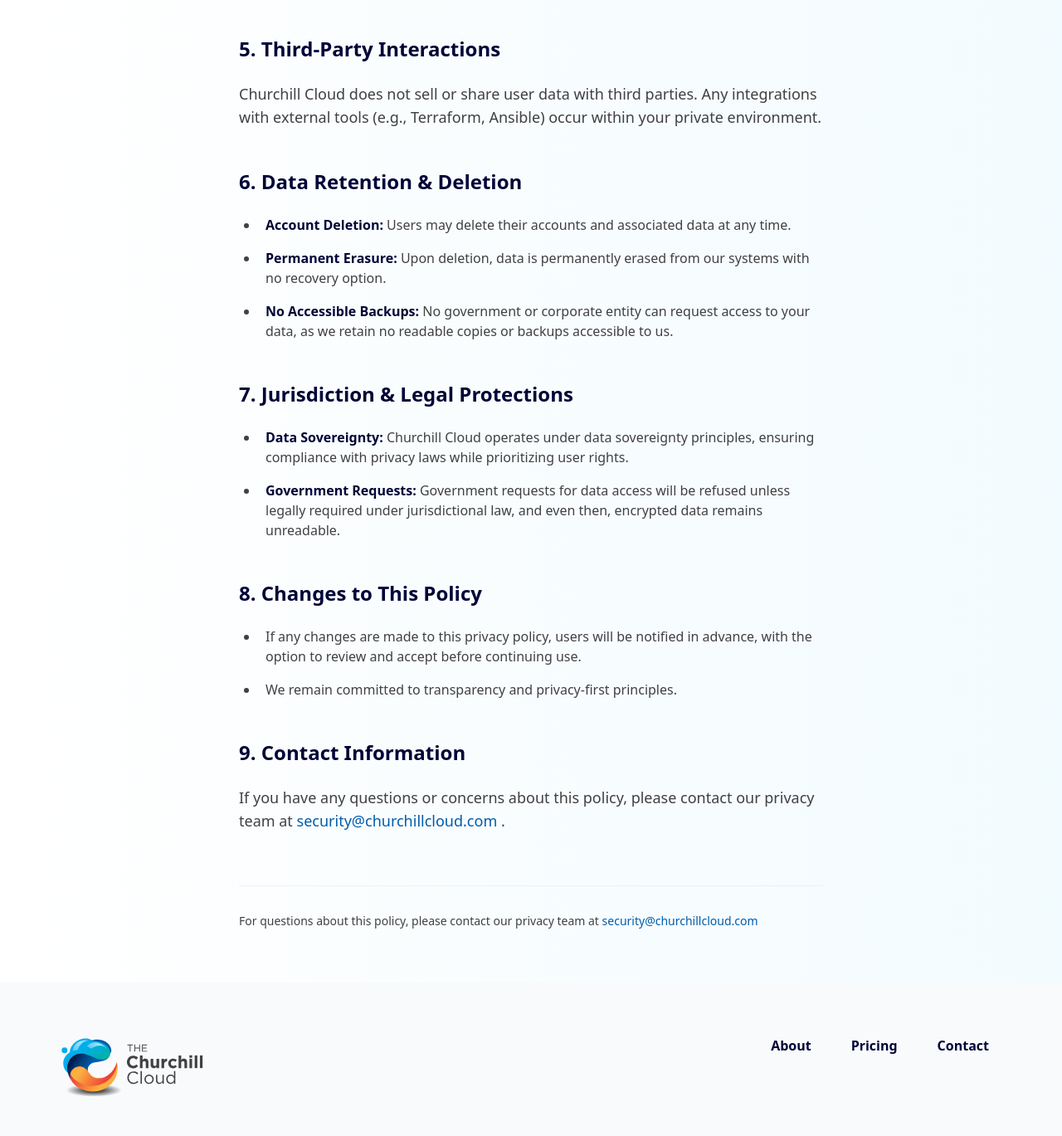
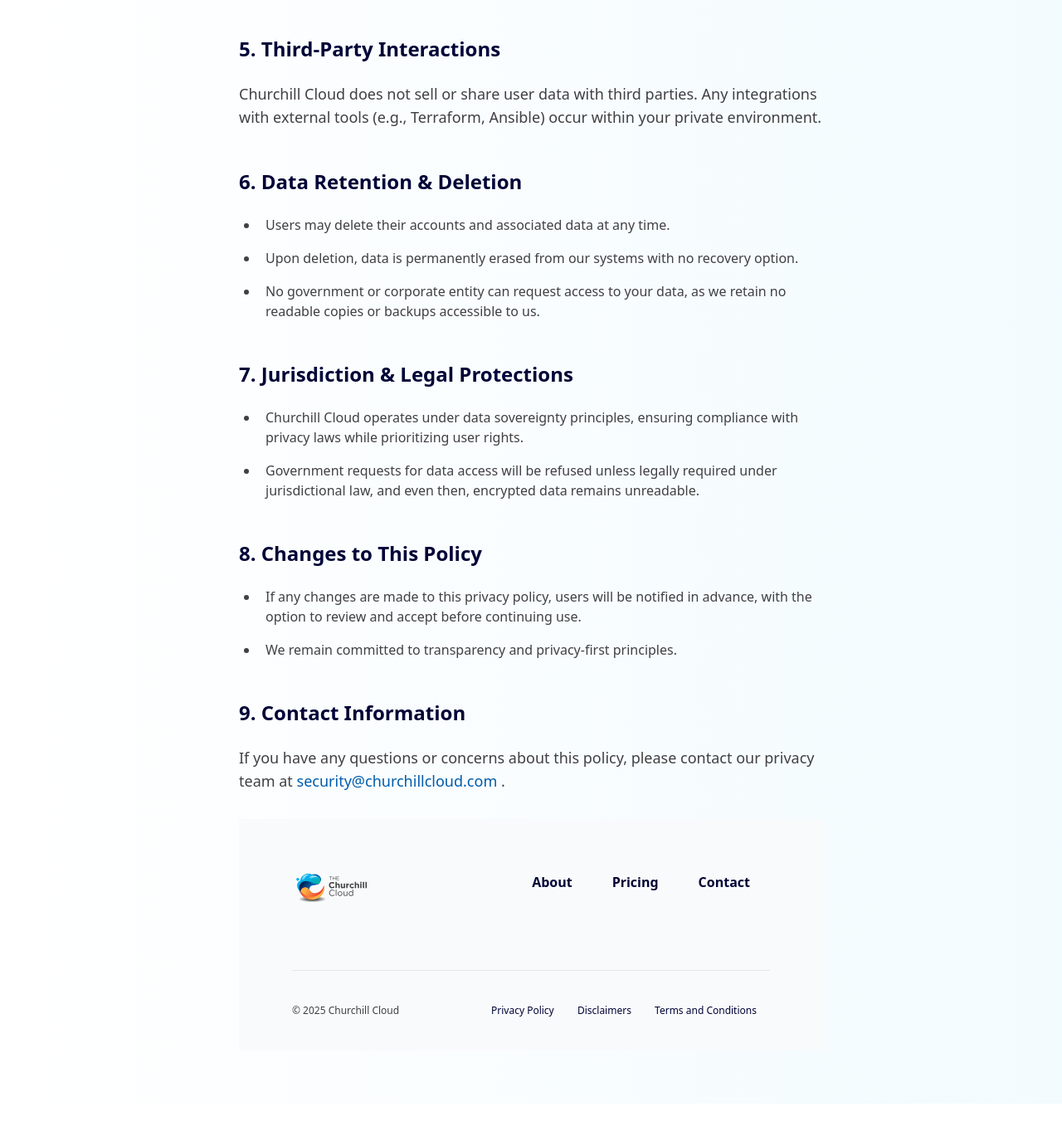
Before and after one commit to annarider/churchill-cloud-front, a Jekyll site: the page built from _pages/privacy.html, in a window 1280 px wide and 1400 px high, scrolled down 1895 px. Shown: the top 1369 px of the window at 83% size. Built offline with Jekyll 4.4.1, drawn with Linux system fonts in a browser that asks for light colours; after the commit the page ends 3225 px from its top, so only the background shows below that.

Commit message:
Update: Remove Claude-generated text

```diff
--- a/_pages/privacy.html
+++ b/_pages/privacy.html
@@ -169,7 +169,7 @@
           </li>
         </ul>
       </section>
-      <!-- Template for standard sections -->
+
       <section class="mb-12">
         <h2 class="mb-6 text-2xl font-bold text-primary-dark">3. Encryption & Security Measures</h2>
         <ul class="mb-8 space-y-4 text-neutral" style="list-style-type: disc; padding-left: 1.5rem;">
@@ -188,7 +188,6 @@
         </ul>
       </section>
 
-      <!-- Example of a section with paragraph + list -->
       <section class="mb-12">
         <h2 class="mb-6 text-2xl font-bold text-primary-dark">4. No Tracking, No Profiling</h2>
         <p class="mb-6 text-lg text-neutral">
@@ -203,7 +202,6 @@
         </ul>
       </section>
 
-      <!-- Example of a section with just paragraph -->
       <section class="mb-12">
         <h2 class="mb-6 text-2xl font-bold text-primary-dark">5. Third-Party Interactions</h2>
         <p class="mb-8 text-lg text-neutral">
@@ -216,16 +214,9 @@
       <section class="mb-12">
         <h2 class="mb-6 text-2xl font-bold text-primary-dark">6. Data Retention & Deletion</h2>
         <ul class="mb-8 space-y-4 text-neutral" style="list-style-type: disc; padding-left: 1.5rem;">
+          <li class="pl-2">Users may delete their accounts and associated data at any time.</li>
+          <li class="pl-2">Upon deletion, data is permanently erased from our systems with no recovery option.</li>
           <li class="pl-2">
-            <span class="font-semibold text-primary-dark">Account Deletion:</span>
-            Users may delete their accounts and associated data at any time.
-          </li>
-          <li class="pl-2">
-            <span class="font-semibold text-primary-dark">Permanent Erasure:</span>
-            Upon deletion, data is permanently erased from our systems with no recovery option.
-          </li>
-          <li class="pl-2">
-            <span class="font-semibold text-primary-dark">No Accessible Backups:</span>
             No government or corporate entity can request access to your data, as we retain no readable copies or
             backups accessible to us.
           </li>
@@ -237,12 +228,10 @@
         <h2 class="mb-6 text-2xl font-bold text-primary-dark">7. Jurisdiction & Legal Protections</h2>
         <ul class="mb-8 space-y-4 text-neutral" style="list-style-type: disc; padding-left: 1.5rem;">
           <li class="pl-2">
-            <span class="font-semibold text-primary-dark">Data Sovereignty:</span>
             Churchill Cloud operates under data sovereignty principles, ensuring compliance with privacy laws while
             prioritizing user rights.
           </li>
           <li class="pl-2">
-            <span class="font-semibold text-primary-dark">Government Requests:</span>
             Government requests for data access will be refused unless legally required under jurisdictional law, and
             even then, encrypted data remains unreadable.
           </li>
@@ -275,18 +264,3 @@
         </p>
       </section>
     </div>
-
-    <!-- Contact Footer -->
-    <footer class="mt-16 border-t border-primary-light/10 pt-8">
-      <p class="text-sm text-neutral">
-        For questions about this policy, please contact our privacy team at
-        <a
-          href="mailto:security@churchillcloud.com"
-          class="text-primary transition-colors duration-150 hover:text-primary-light"
-        >
-          security@churchillcloud.com
-        </a>
-      </p>
-    </footer>
-  </div>
-</section>
```
